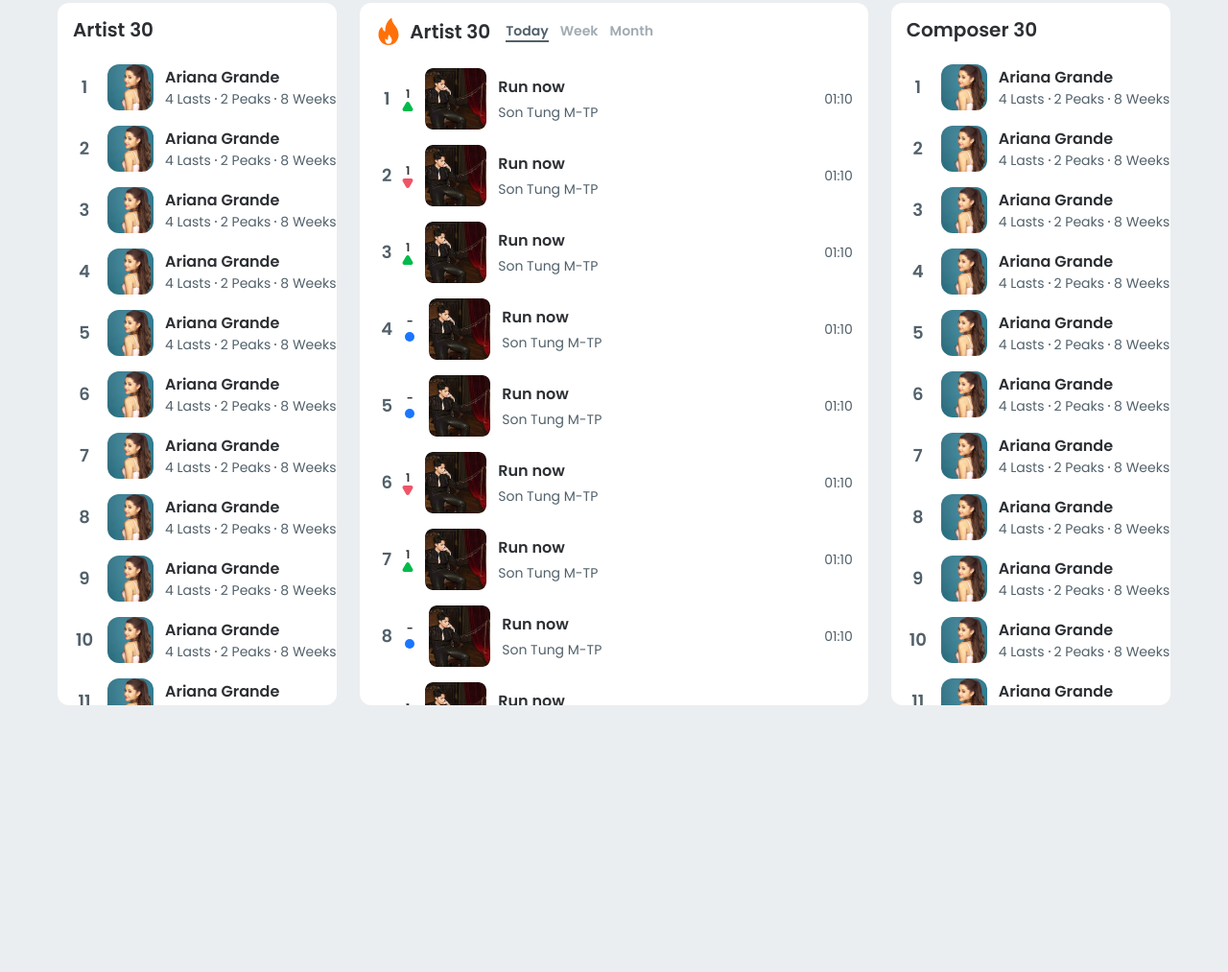
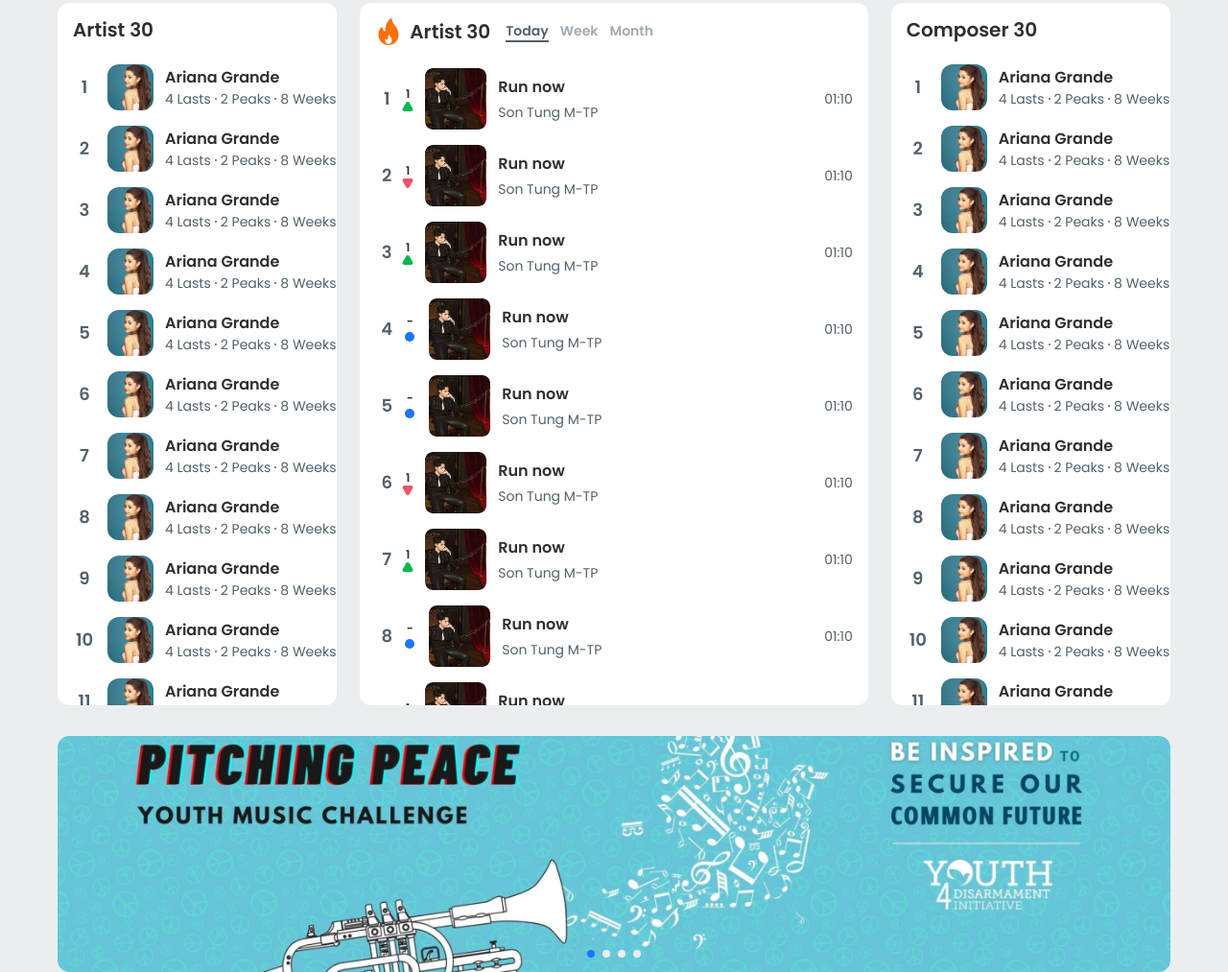
Before and after one commit to NguyenPhamHoangKim/Clib.FrontEnd, a website: page index.html in a window 1280 px wide. Shown: the part 203-1216 px from the top of the page at 96% size. Before the commit the page ends 938 px from the top, so only its background shows below. Drawn offline with nearby package versions, Linux system fonts and the light colour scheme.

Commit message:
banner-swiper

```diff
--- a/index.html
+++ b/index.html
@@ -4,6 +4,10 @@
     <meta charset="UTF-8" />
     <meta name="viewport" content="width=device-width, initial-scale=1.0" />
     <title>Clib - Home</title>
+    <link
+      rel="stylesheet"
+      href="https://cdn.jsdelivr.net/npm/swiper@10/swiper-bundle.min.css"
+    />
     <link rel="stylesheet" href="./styles/index.css" />
   </head>
   <body>
@@ -1361,6 +1365,23 @@
         </div>
       </div>
     </section>
+    <section class="banner-swiper swiper container mt-8">
+      <div class="swiper-wrapper">
+        <div class="swiper-slide overflow-hidden rounded-xl">
+          <img class="object-cover" src="/assets/images/banner.jpg" alt="" />
+        </div>
+        <div class="swiper-slide overflow-hidden rounded-xl">
+          <img class="object-cover" src="/assets/images/banner.jpg" alt="" />
+        </div>
+        <div class="swiper-slide overflow-hidden rounded-xl">
+          <img class="object-cover" src="/assets/images/banner.jpg" alt="" />
+        </div>
+        <div class="swiper-slide overflow-hidden rounded-xl">
+          <img class="object-cover" src="/assets/images/banner.jpg" alt="" />
+        </div>
+      </div>
+      <div class="swiper-pagination"></div>
+    </section>
   </body>
   <script
     src="https://cdnjs.cloudflare.com/ajax/libs/jquery/3.7.1/jquery.min.js"
@@ -1368,5 +1389,6 @@
     crossorigin="anonymous"
     referrerpolicy="no-referrer"
   ></script>
+  <script src="https://cdn.jsdelivr.net/npm/swiper@10/swiper-bundle.min.js"></script>
   <script src="/js/home.js"></script>
 </html>
--- a/js/home.js
+++ b/js/home.js
@@ -17,3 +17,9 @@
     );
   });
 });
+
+const bannerSwiper = new Swiper(".banner-swiper", {
+  pagination: {
+    el: ".swiper-pagination",
+  },
+});
--- a/styles/tailwind.css
+++ b/styles/tailwind.css
@@ -48,3 +48,10 @@
 .hot-item:hover .hot-item--more {
   @apply flex;
 }
+
+.banner-swiper .swiper-pagination-bullet {
+  @apply bg-grey-200 opacity-100;
+}
+.banner-swiper .swiper-pagination-bullet.swiper-pagination-bullet-active {
+  @apply bg-branding;
+}
```
Also changed, not shown: assets/images/banner.jpg (added), styles/index.css.
